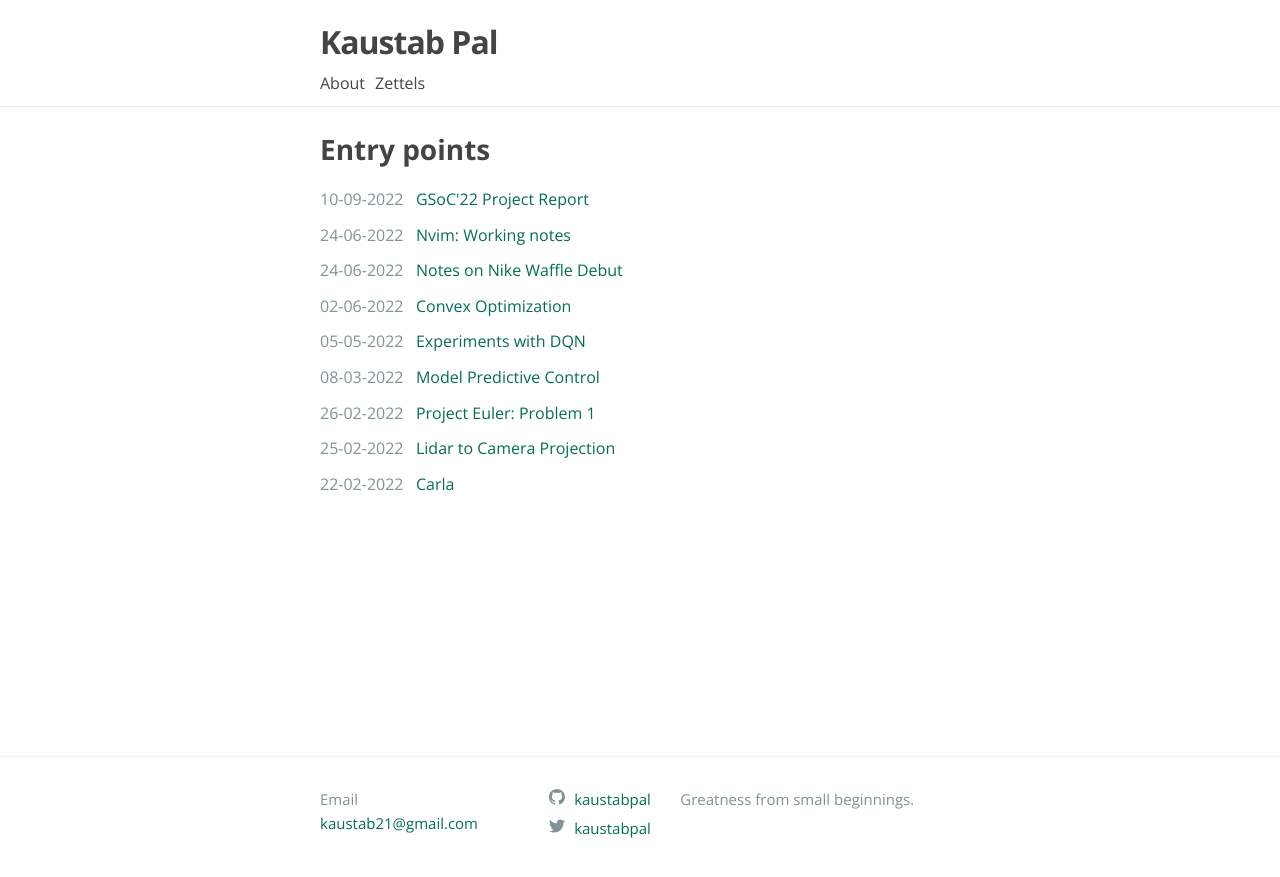
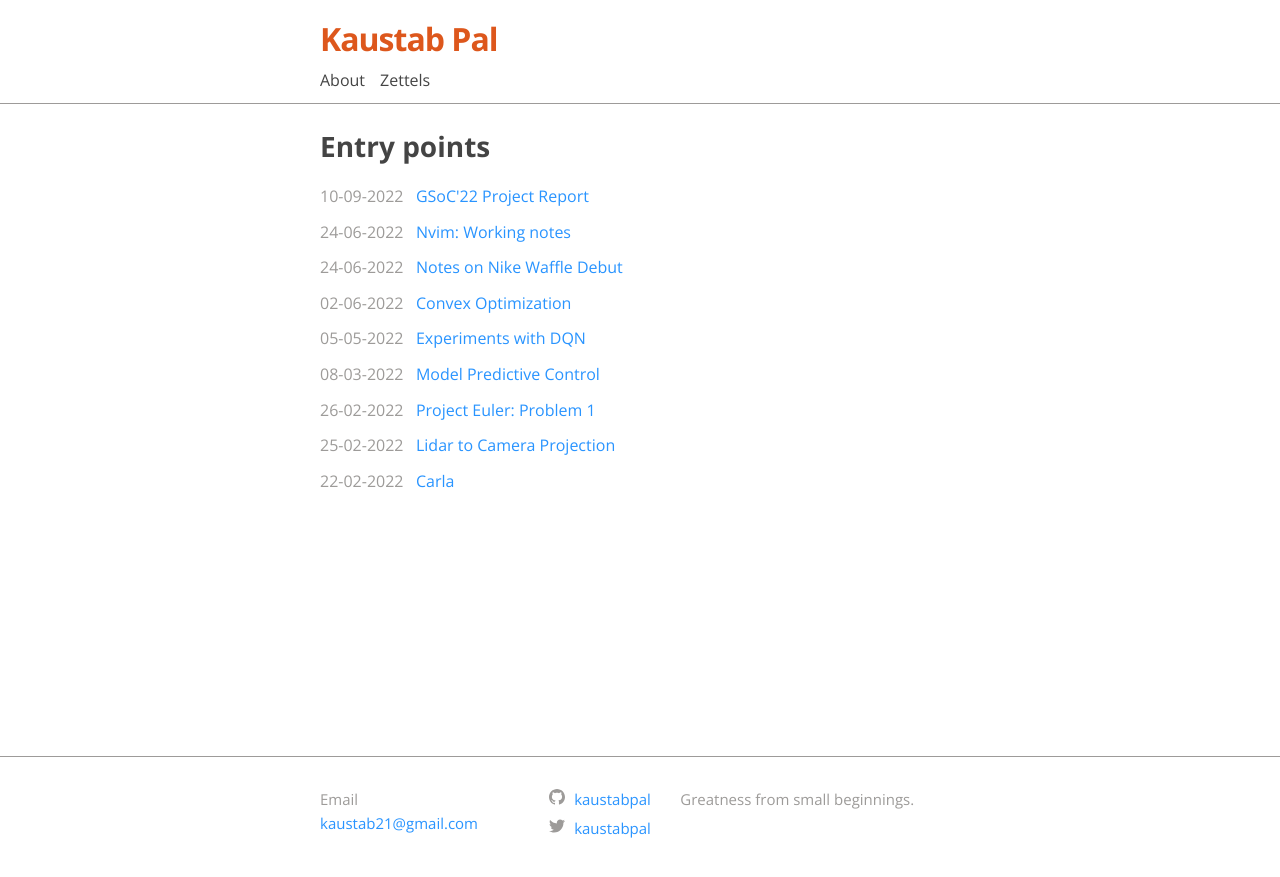
Before and after one commit to kaustabpal/kaustabpal.github.io, a Jekyll site: the page built from index.md, in a window 1280 px wide. Shown: the top 877 px of the page. Built offline with Jekyll 4.4.1, drawn with Linux system fonts in a browser that asks for light colours; some web fonts are replaced.

Commit message:
Design change

```diff
--- a/_includes/header.html
+++ b/_includes/header.html
@@ -4,11 +4,11 @@
     {%- assign default_paths = site.pages | map: "path" -%}
     {%- assign page_paths = site.header_pages | default: default_paths -%}
     <a class="site-title" rel="author" href="{{ "/" | relative_url }}">{{ site.title | escape }}</a>
-    {%- if page_paths -%}
   </div>
   <div class="header-wrapper">
       <nav class="site-nav">
         <div class="trigger">
+
           {%- for path in page_paths -%}
             {%- assign my_page = site.pages | where: "path", path | first -%}
             {%- if my_page.title -%}
@@ -17,6 +17,5 @@
           {%- endfor -%}
         </div>
       </nav>
-    {%- endif -%}
   </div>
 </header>
--- a/_layouts/home.html
+++ b/_layouts/home.html
@@ -6,6 +6,7 @@ layout: default
   {%- if page.title -%}
     <h1 class="page-heading">{{ page.title }}</h1>
   {%- endif -%}
+
 
   <h1 class="post-list-heading">{{ page.list_title | default: "Entry points" }}</h1>
 
--- a/_sass/minima.scss
+++ b/_sass/minima.scss
@@ -12,9 +12,9 @@ $spacing-unit:     30px !default;
 
 $text-color:       #444 !default;
 $background-color: #ffffff !default;
-$brand-color:      #066d56 !default;
+$brand-color:      #2994ff !default;
 
-$grey-color:       #819394 !default;
+$grey-color:       #9d9b99 !default;
 $grey-color-light: lighten($grey-color, 40%) !default;
 $grey-color-dark:  darken($grey-color, 25%) !default;
 
--- a/_sass/minima/_base.scss
+++ b/_sass/minima/_base.scss
@@ -113,7 +113,7 @@ a {
   }
 
   &:hover {
-    color: #0b7a66;
+    color: $brand-color;
 	text-decoration: underline;
   }
 
--- a/_sass/minima/_layout.scss
+++ b/_sass/minima/_layout.scss
@@ -2,9 +2,8 @@
  * Site header
  */
 .site-header {
-  border-top: 3px solid $background-color;
-  border-bottom: 1px solid #eaeae9;
   min-height: $spacing-unit * 1.865;
+  border-bottom: 1px solid $grey-color;
   padding-top: 10px;
   padding-bottom: 10px;
   // Positioning context for the mobile navigation icon
@@ -15,6 +14,7 @@
   @include relative-font-size(2);
 //  font-family: 'Spectral', serif;
 //  font-style: italic;
+  color: #dd571c;
   font-weight: 700;
   line-height: $base-line-height * $base-font-size * 2.25;
   letter-spacing: -1px;
@@ -23,11 +23,11 @@
 
   &,
   &:hover {
-	  color: $text-color;
+	  color: #dd571c;
 	  text-decoration: none;
   }
   &:visited {
-    color: $text-color;
+    color: #cc5801;
 	text-decoration: none;
   }
 }
@@ -49,7 +49,7 @@
     line-height: $base-line-height;
 
     // Gaps between nav items, but not on the last one
-      margin-right: 10px;
+      margin-right: 15px;
   &:hover {
 	  text-decoration: underline;
   }
@@ -63,7 +63,7 @@
  * Site footer
  */
 .site-footer {
-  border-top: 1px solid $grey-color-light;
+  border-top: 1px solid $grey-color;
   padding: $spacing-unit;
 }
 
--- a/assets/main.scss
+++ b/assets/main.scss
@@ -16,7 +16,7 @@
 }
 
 #markdown-toc {
-    border: 1px solid #674b3a; //#aaa;
+    border: 1px solid $grey-color; //#aaa;
     display: block;
     margin: 2em 0;
     padding: 10px 20px;
@@ -26,8 +26,3 @@
     //font-size: $post-toc-content;
     word-wrap: break-word;
 }
-
-.bibliography {
-    margin-left: 0px;
-    list-style: none;
-}
```
